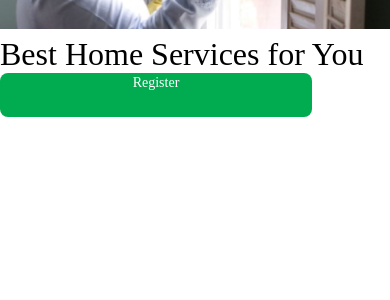
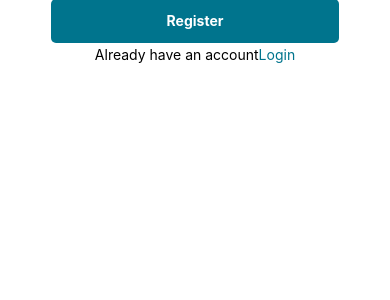
Before and after one commit to morachake/chap-chap, a React Native app: screen / in a window 390 px wide. Shown: the top 300 px of the page. Built offline with nearby package versions, Linux system fonts and the light colour scheme.

Commit message:
homescreen completed

```diff
--- a/src/components/Btn.js
+++ b/src/components/Btn.js
@@ -1,29 +1,29 @@
 import React from 'react';
-import {StyleSheet, Text, TouchableOpacity, View} from 'react-native';
-import {COLORS} from '../constants/index';
-export default function Btn({title, onPress}) {
+import { TouchableOpacity, Text, StyleSheet } from 'react-native';
+import { COLORS } from '../constants';
+
+const Btn = ({ title, onPress }) => {
   return (
-    <View>
-      <TouchableOpacity style={styles.btn} onPress={onPress}>
-        <Text style={styles.title}>{title}</Text>
-      </TouchableOpacity>
-    </View>
+    <TouchableOpacity style={styles.button} onPress={onPress}>
+      <Text style={styles.buttonText}>{title}</Text>
+    </TouchableOpacity>
   );
-}
+};
 
 const styles = StyleSheet.create({
-  btn: {
-    padding: 2,
+  button: {
     backgroundColor: COLORS.primary,
     width: '80%',
     height: 44,
-    color: '#FFFF',
-    borderRadius: 8,
     alignItems: 'center',
+    justifyContent: 'center',
+    borderRadius: 5,
   },
-  title: {
-    color: '#FFFF',
-    fontFamily: 'Inter-Medium',
-    fontSize: 14,
+  buttonText: {
+    color: 'white',
+    textAlign: 'center',
+    fontWeight: 'bold',
   },
 });
+
+export default Btn;
--- a/src/constants/index.js
+++ b/src/constants/index.js
@@ -1,5 +1,5 @@
 export const COLORS = {
-  primary: '#00AC4F',
+  primary: '#00748D',
   lightPrimary: '#EAFFFF',
 };
 
--- a/src/screens/HomeScreen.js
+++ b/src/screens/HomeScreen.js
@@ -1,36 +1,54 @@
 import React from 'react';
-import {
-  View,
-  SafeAreaView,
-  StyleSheet,
-  ImageBackground,
-  Text,
-} from 'react-native';
-import {IMAGES} from '../constants/index';
+import {View, ImageBackground, Text, StyleSheet} from 'react-native';
+import {IMAGES, COLORS} from '../constants/index';
 import Btn from '../components/Btn';
+
 export default function HomeScreen() {
   return (
-    <SafeAreaView style={styles.container}>
-      <ImageBackground source={IMAGES.Cleaner} style={styles.banner} />
-      <View>
+    <ImageBackground source={IMAGES.Cleaner} style={styles.background}>
+      <View style={styles.container}>
         <Text style={styles.textAd}>Best Home Services for You</Text>
-        <Btn title="Register" />
+        <Btn title="Register" onPress={undefined} />
+        <View style={{flexDirection: 'row',margin:3}}>
+          <Text style={styles.text}>Already have an account</Text>
+          <Text style={styles.text2}>Login</Text>
+        </View>
       </View>
-    </SafeAreaView>
+    </ImageBackground>
   );
 }
+
 const styles = StyleSheet.create({
-  container: {
+  background: {
+    width: '100%',
+    height: '100%',
+    alignItems: 'center',
     justifyContent: 'center',
   },
-  banner: {
-    resizeMode: 'cover',
+  container: {
+    backgroundColor: 'white',
+    padding: 15,
+    borderRadius: 10,
     width: '100%',
-    height: '90%',
+    height: '35%',
+    alignItems: 'center',
+    justifyContent: 'center',
+    position: 'absolute',
+    bottom: 0,
   },
   textAd: {
     fontFamily: 'Inter-Bold',
     fontSize: 32,
-    color: '#000000',
+    color: '#000',
+    textAlign: 'center',
+    marginBottom: 20,
+  },
+  text: {
+    fontSize: 14,
+    color: '#000',
+  },
+  text2: {
+    fontSize: 14,
+    color: COLORS.primary,
   },
 });
```
